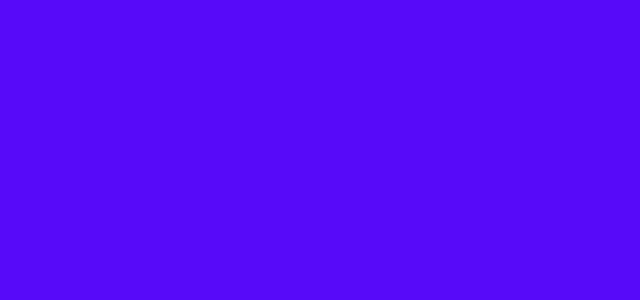
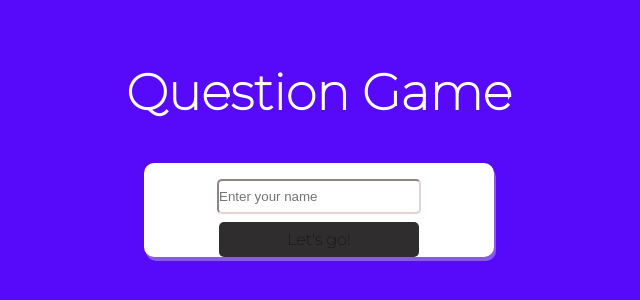
Before and after one commit to mindx-group2/questiongame, a React (Create React App) app in the folder fe/: page /join-game in a window 1280 px wide. Before the commit this address had no page. Shown: the part 130-430 px from the top of the page, without its empty margins (321-961 px from the left). Built offline with nearby package versions, Linux system fonts and the light colour scheme.

Commit message:
add join_game

```diff
--- a/fe/src/App.tsx
+++ b/fe/src/App.tsx
@@ -1,6 +1,7 @@
 import React from 'react';
 import Login from './pages/login/login';
 import Register from './pages/register/register';
+import JoinGame from './pages/join_game/join_game';
 import { Routes, Route } from 'react-router-dom';
 
 function App() {
@@ -10,6 +11,7 @@ function App() {
         <Route path='/'>
           <Route index element={<Login />} />
           <Route path='register' element={<Register />} />
+          <Route path='join-game' element={<JoinGame />} />
         </Route>
       </Routes>
     </>
--- a/fe/src/index.css
+++ b/fe/src/index.css
@@ -1,6 +1,7 @@
 body {
   margin: 0;
   padding: 0;
+  box-sizing: border-box;
   background-color: var(--background-color);
   font-family: 'Montserrat', sans-serif;
 }
@@ -13,6 +14,7 @@ body {
   --box-border-color: #e1d3d3;
   --submit-btn-color: #817777;
   --submit-btn-color-hover: #867070;
+  --button-color-1: #2f2d2d;
 }
 
 a {
--- /dev/null
+++ b/fe/src/pages/join_game/join_game.css
@@ -0,0 +1,44 @@
+@import url('../../index.css');
+
+.joingame-title,
+.joingame-box {
+  margin: 0 auto;
+  text-align: center;
+  align-items: center;
+}
+
+.joingame-title {
+  margin: 15% 0 5vh 0;
+  font-weight: 700;
+  font-size: 50px;
+  color: var(--title-color-2);
+}
+
+.joingame-box {
+  border-radius: 10px;
+  background-color: white;
+  max-width: 350px;
+  height: auto;
+  box-shadow: 2px 4px RGBA(191, 191, 200, 0.45);
+  /* margin: 0 auto; */
+}
+
+.joingame-box_enter,
+.joingame-box_input {
+  margin: 0 auto;
+  padding: 1vh 0 1vh 0;
+  width: 200px;
+  border-radius: 5px;
+  border-color: var(--box-border-color);
+}
+
+.joingame-box_input {
+  margin-top: 2vh;
+  margin-bottom: 1vh;
+}
+
+.joingame-box_enter {
+  background-color: var(--button-color-1);
+  /* border-radius: 3px; */
+  margin: 0 auto;
+}
--- /dev/null
+++ b/fe/src/pages/join_game/join_game.tsx
@@ -0,0 +1,15 @@
+import './join_game.css';
+
+const JoinGame = () => {
+  return (
+    <div className="joingame-container">
+      <h1 className="joingame-title">Question Game</h1>
+      <div className="joingame-box">
+        <input type="text" className="joingame-box_input" placeholder="Enter your name"/>
+        <div className="joingame-box_enter">Let's go!</div>
+      </div>
+    </div>
+  );
+}
+
+export default JoinGame;
```
